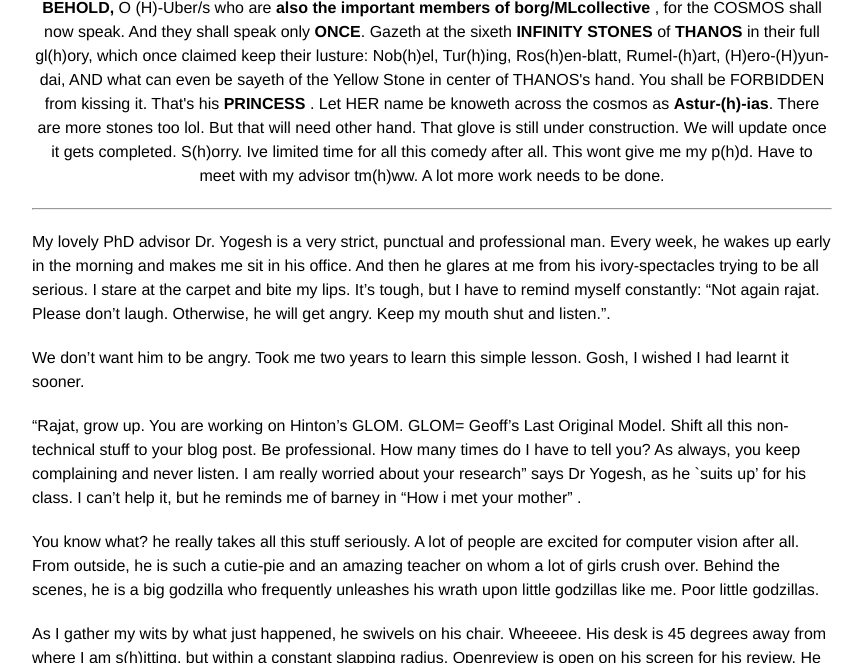
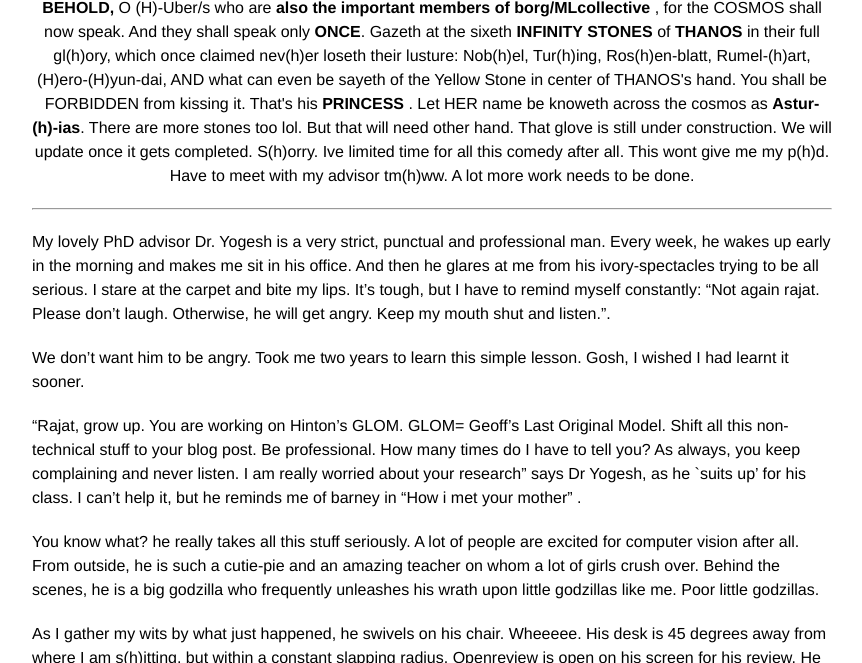
Before and after one commit to rajatmodi62/rajatmodi62.github.io, a Jekyll site: the page built from _posts/2024-10-26-hinton_apm.md, in a window 1280 px wide and 900 px high, scrolled down 2717 px, cut to the strip 237-900 px from the top of the window. Shown: the whole strip, without its empty margins (208-1070 px from the left). Built offline with Jekyll 4.4.1, drawn with Linux system fonts in a browser that asks for light colours; comment, search, counter and statistics services are not loaded.

Commit message:
soft link blog

```diff
--- a/_posts/2024-10-26-hinton_apm.md
+++ b/_posts/2024-10-26-hinton_apm.md
@@ -69,7 +69,7 @@ p.s. We have the supreme controllers, lords of the rings,  from <b>(H)-Uber/s to
     <img class="img-fluid" src="{{ site.baseurl }}\assets\img\apm\infinity_stone.png" style="width: 50%; height: auto;"> <!-- Image width is 50% of its parent -->
 </div>
 <div class="caption" style="text-align: center;">
-    <b> BEHOLD,</b> O (H)-Uber/s who are <b>also the important members of borg/MLcollective </b>, for the COSMOS shall now speak. And they shall speak only <b>ONCE</b>. Gazeth at the sixeth <b> INFINITY STONES</b> of <b>THANOS</b> in their full gl(h)ory, which once claimed keep their lusture: Nob(h)el, Tur(h)ing, Ros(h)en-blatt, Rumel-(h)art, (H)ero-(H)yun-dai, AND what can even be sayeth of the Yellow Stone in center of THANOS's hand. You shall be FORBIDDEN from kissing it. That's his <b> PRINCESS </b>. Let HER name be knoweth across the cosmos as <b>Astur-(h)-ias</b>. There are more stones too lol. But that will need other hand. That glove is still under construction. We will update once it gets completed. S(h)orry. Ive limited time for all this comedy after all. This wont give me my p(h)d. Have to meet with my advisor tm(h)ww. A lot more work needs to be done.
+    <b> BEHOLD,</b> O (H)-Uber/s who are <b>also the important members of borg/MLcollective </b>, for the COSMOS shall now speak. And they shall speak only <b>ONCE</b>. Gazeth at the sixeth <b> INFINITY STONES</b> of <b>THANOS</b> in their full gl(h)ory, which once claimed nev(h)er loseth their lusture: Nob(h)el, Tur(h)ing, Ros(h)en-blatt, Rumel-(h)art, (H)ero-(H)yun-dai, AND what can even be sayeth of the Yellow Stone in center of THANOS's hand. You shall be FORBIDDEN from kissing it. That's his <b> PRINCESS </b>. Let HER name be knoweth across the cosmos as <b>Astur-(h)-ias</b>. There are more stones too lol. But that will need other hand. That glove is still under construction. We will update once it gets completed. S(h)orry. Ive limited time for all this comedy after all. This wont give me my p(h)d. Have to meet with my advisor tm(h)ww. A lot more work needs to be done.
 </div>
 <!-- And now, as even the stars spanning the cosmos <b> shall be forced to bear witness </b>  this grandiose-moment , under the sacred laws of academic-tradition spanning <b> millennia </b>, and the blessings of esteemed NeurIPS program committee, <b>(Me)mbers of the (ML)Collective</b> on this twenty eighth day of the month of october in the year 2024 of our humble lord <b>Jesus Christ</b>  hereby lay claim to  Yannic Kilcher’s <b>“(Me)-GLO-(MiL)-lennia”</b>. Member's locations can include any land, water, spaceships, and inside volcanoes too. May this claim forever rest <b>UNWAVERING, UNDILUTED and UNCHALLENGED </b>.
 
```
